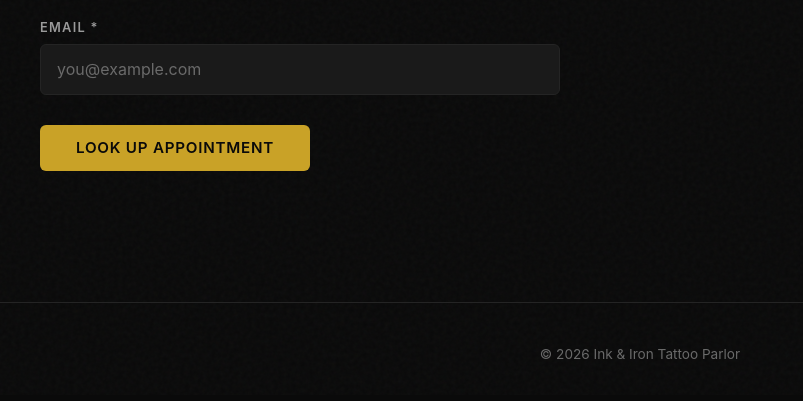
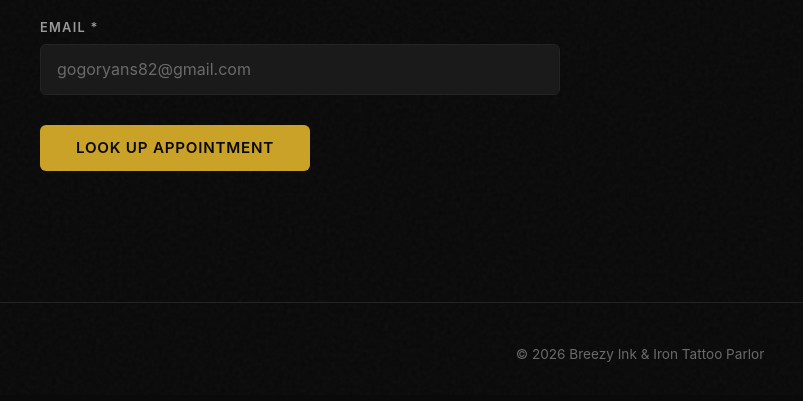
Before and after one commit to gogoryans82-bit/tatoo-paller-, a plain HTML site: page frontend/status.html in a window 1280 px wide. Shown: the part 405-806 px from the top of the page, 0-803 px from the left. Drawn offline with Linux system fonts and the light colour scheme.

Commit message:
Update status.html

```diff
--- a/frontend/status.html
+++ b/frontend/status.html
@@ -3,7 +3,7 @@
 <head>
   <meta charset="UTF-8">
   <meta name="viewport" content="width=device-width, initial-scale=1.0">
-  <title>Check Appointment Status — Ink & Iron</title>
+  <title>Check Appointment Status — Breezy Ink & Iron</title>
   <link rel="stylesheet" href="/style.css">
 </head>
 <body>
@@ -29,7 +29,7 @@
              required style="text-transform:uppercase;letter-spacing:2px;font-family:monospace;">
 
       <label>Email *</label>
-      <input type="email" name="email" placeholder="you@example.com" required>
+      <input type="email" name="email" placeholder="gogoryans82@gmail.com" required>
 
       <button type="submit" class="btn">Look Up Appointment</button>
     </form>
@@ -44,7 +44,7 @@
 
   <footer class="site-footer">
     <div class="container">
-      <p>&copy; 2026 Ink &amp; Iron Tattoo Parlor</p>
+      <p>&copy; 2026 Breezy Ink &amp; Iron Tattoo Parlor</p>
     </div>
   </footer>
 
```
